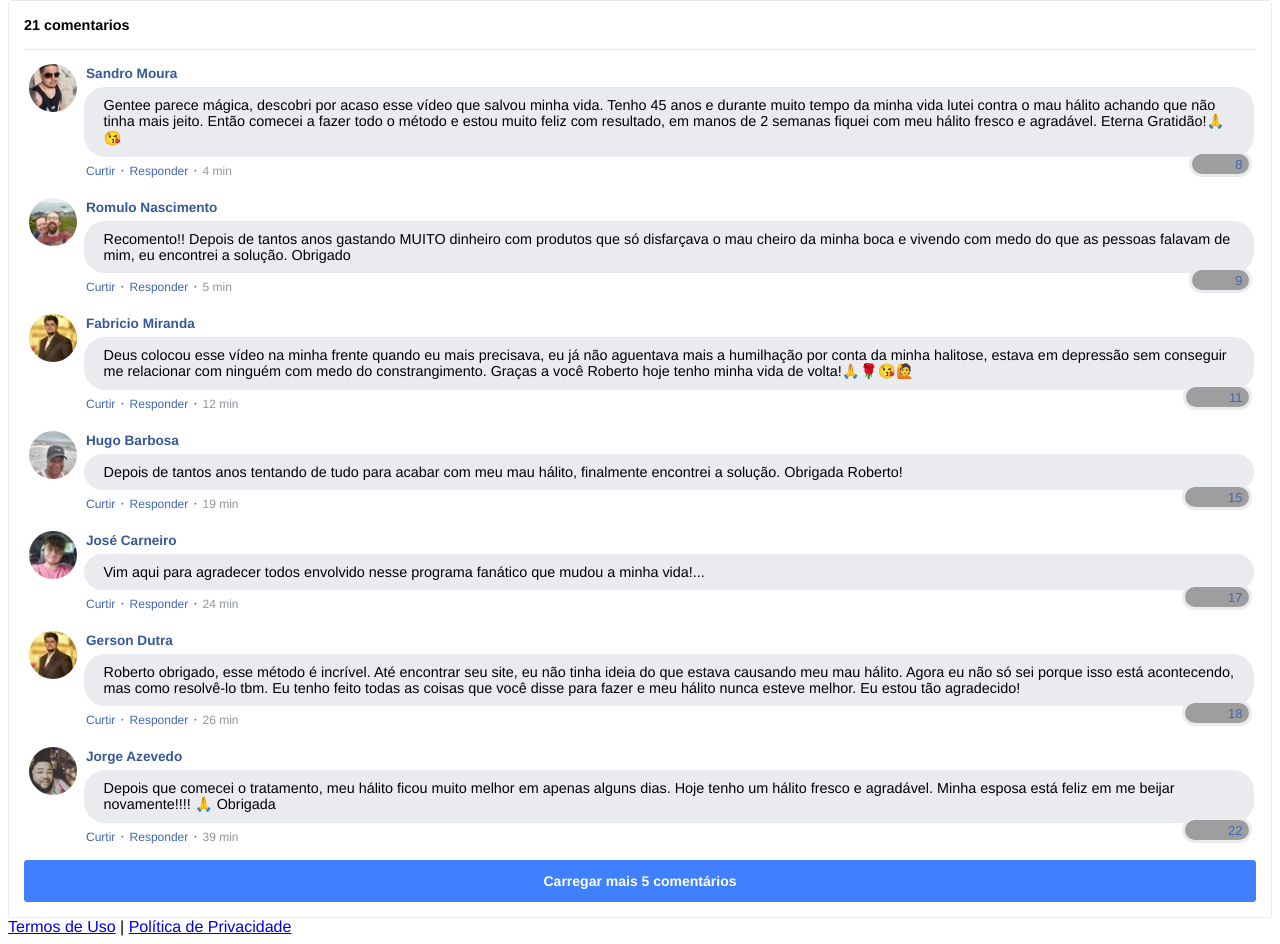
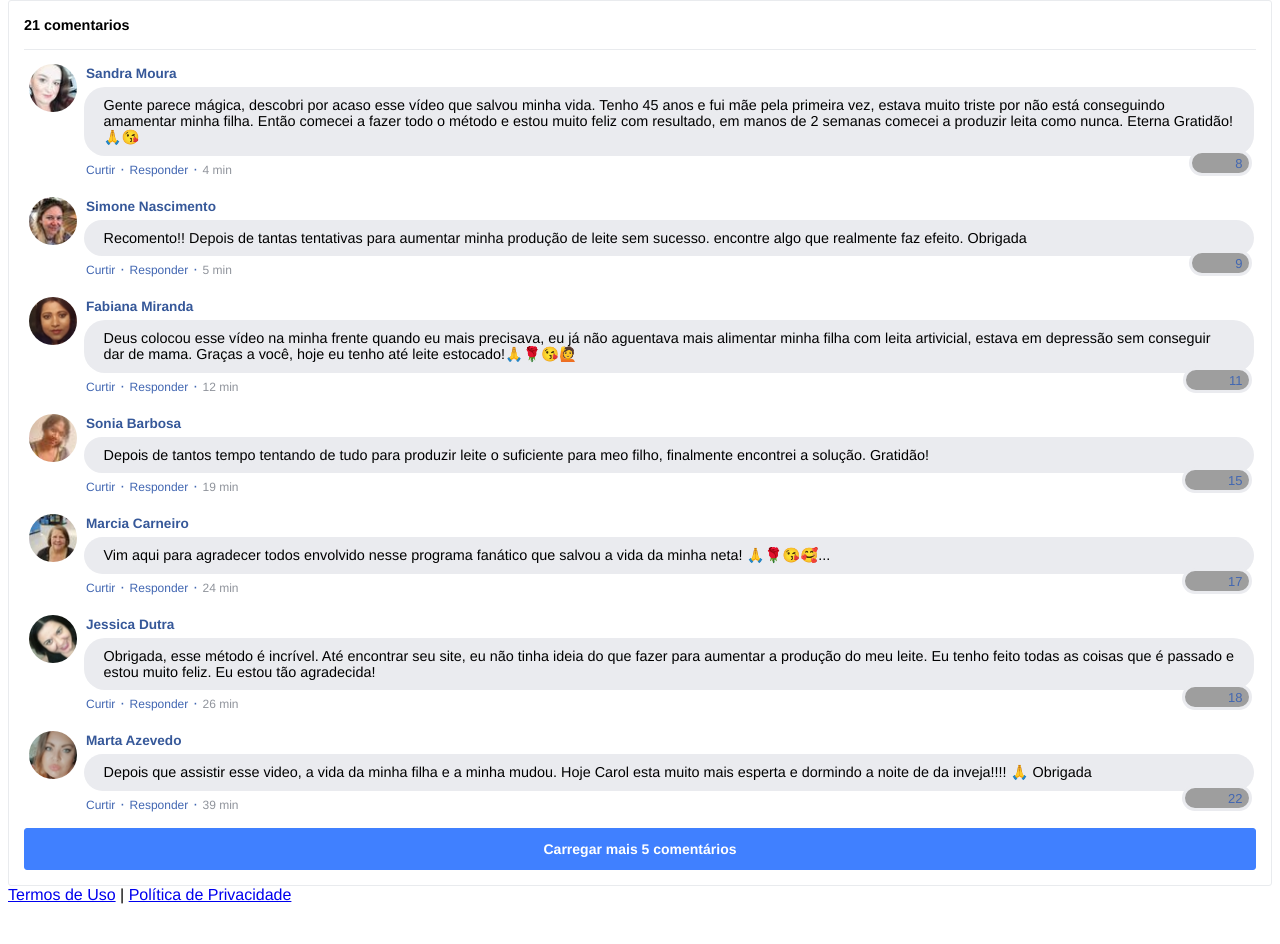
Before and after one commit to thiagomdecampos/projetoamamentarepossivel.online, a plain HTML site: page index.html in a window 1280 px wide. Shown: the part 761-1705 px from the top of the page. After the commit the page ends 1673 px from the top, so only its background shows below. Drawn offline with nearby package versions, Linux system fonts and the light colour scheme; grey boxes are pictures that could not be loaded; a script that the page names is missing.

Commit message:
Add files via upload

```diff
--- a/index.html
+++ b/index.html
@@ -124,15 +124,15 @@ if (event.keyCode == 73) {return false;}
                   <tbody>
                     <tr>
                       <td rowspan="3" class="fb-comments-comment-img"><img
-                          src="./assets/img/comentarios/h4.jpeg"></td>
+                          src="./assets/img/comentarios/m14.jpeg"></td>
                       <td>
                         <font class="fb-comments-comment-name">
-                          <name>Sandro Moura</name>
+                          <name>Sandra Moura</name>
                         </font>
                       </td>
                     </tr>
                     <tr>
-                      <td class="fb-comments-comment-text">Gentee parece mágica, descobri por acaso esse vídeo que salvou minha vida. Tenho 45 anos e durante muito tempo da minha vida lutei contra o mau hálito achando que não tinha mais jeito. Então comecei a fazer todo o método e estou muito feliz com resultado, em manos de 2 semanas fiquei com meu hálito fresco e agradável. Eterna Gratidão!🙏😘</td>
+                      <td class="fb-comments-comment-text">Gente parece mágica, descobri por acaso esse vídeo que salvou minha vida. Tenho 45 anos e fui mãe pela primeira vez, estava muito triste por não está conseguindo amamentar minha filha. Então comecei a fazer todo o método e estou muito feliz com resultado, em manos de 2 semanas comecei a produzir leita como nunca. Eterna Gratidão!🙏😘</td>
                     </tr>
                     <tr>
                       <td class="fb-comments-comment-actions">
@@ -153,15 +153,15 @@ if (event.keyCode == 73) {return false;}
                   <tbody>
                     <tr>
                       <td rowspan="3" class="fb-comments-comment-img"><img
-                          src="./assets/img/comentarios/m9.jpeg"></td>
+                          src="./assets/img/comentarios/m17.jpeg"></td>
                       <td>
                         <font class="fb-comments-comment-name">
-                          <name>Romulo Nascimento</name>
+                          <name>Simone Nascimento</name>
                         </font>
                       </td>
                     </tr>
                     <tr>
-                      <td class="fb-comments-comment-text">Recomento!! Depois de tantos anos gastando MUITO dinheiro com produtos que só disfarçava o mau cheiro da minha boca e vivendo com medo do que as pessoas falavam de mim, eu encontrei a solução. Obrigado </td>
+                      <td class="fb-comments-comment-text">Recomento!! Depois de tantas tentativas para aumentar minha produção de leite sem sucesso. encontre algo que realmente faz efeito. Obrigada </td>
                     </tr>
                     <tr>
                       <td class="fb-comments-comment-actions">
@@ -182,15 +182,15 @@ if (event.keyCode == 73) {return false;}
                   <tbody>
                     <tr>
                       <td rowspan="3" class="fb-comments-comment-img"><img
-                          src="./assets/img/comentarios/h3.jpeg"></td>
+                          src="./assets/img/comentarios/m10.jpeg"></td>
                       <td>
                         <font class="fb-comments-comment-name">
-                          <name>Fabricio Miranda</name>
+                          <name>Fabiana Miranda</name>
                         </font>
                       </td>
                     </tr>
                     <tr>
-                      <td class="fb-comments-comment-text">Deus colocou esse vídeo na minha frente quando eu mais precisava, eu já não aguentava mais a humilhação por conta da minha halitose, estava em depressão sem conseguir me relacionar com ninguém com medo do constrangimento. Graças a você Roberto hoje tenho minha vida de volta!🙏🌹😘🙋</td>
+                      <td class="fb-comments-comment-text">Deus colocou esse vídeo na minha frente quando eu mais precisava, eu já não aguentava mais alimentar minha filha com leita artivicial, estava em depressão sem conseguir dar de mama. Graças a você, hoje eu tenho até leite estocado!🙏🌹😘🙋</td>
                     </tr>
                     <tr>
                       <td class="fb-comments-comment-actions">
@@ -211,15 +211,15 @@ if (event.keyCode == 73) {return false;}
                   <tbody>
                     <tr>
                       <td rowspan="3" class="fb-comments-comment-img"><img
-                          src="./assets/img/comentarios/m3.jpeg"></td>
+                          src="./assets/img/comentarios/h1.jpeg"></td>
                       <td>
                         <font class="fb-comments-comment-name">
-                          <name>Hugo Barbosa</name>
+                          <name>Sonia Barbosa</name>
                         </font>
                       </td>
                     </tr>
                     <tr>
-                      <td class="fb-comments-comment-text">Depois de tantos anos tentando de tudo para acabar com meu mau hálito, finalmente encontrei a solução. Obrigada Roberto!</td>
+                      <td class="fb-comments-comment-text">Depois de tantos tempo tentando de tudo para produzir leite o suficiente para meo filho, finalmente encontrei a solução. Gratidão!</td>
                     </tr>
                     <tr>
                       <td class="fb-comments-comment-actions">
@@ -240,15 +240,15 @@ if (event.keyCode == 73) {return false;}
                   <tbody>
                     <tr>
                       <td rowspan="3" class="fb-comments-comment-img"><img
-                          src="./assets/img/comentarios/h5.jpeg"></td>
+                          src="./assets/img/comentarios/m16.jpeg"></td>
                       <td>
                         <font class="fb-comments-comment-name">
-                          <name>José Carneiro</name>
+                          <name>Marcia Carneiro</name>
                         </font>
                       </td>
                     </tr>
                     <tr>
-                      <td class="fb-comments-comment-text">Vim aqui para agradecer todos envolvido nesse programa fanático que mudou a minha vida!... </td>
+                      <td class="fb-comments-comment-text">Vim aqui para agradecer todos envolvido nesse programa fanático que salvou a vida da minha neta! 🙏🌹😘🥰... </td>
                     </tr>
                     <tr>
                       <td class="fb-comments-comment-actions">
@@ -269,15 +269,15 @@ if (event.keyCode == 73) {return false;}
                   <tbody>
                     <tr>
                       <td rowspan="3" class="fb-comments-comment-img"><img
-                          src="./assets/img/comentarios/h3.jpeg"></td>
+                          src="./assets/img/comentarios/m6.jpeg"></td>
                       <td>
                         <font class="fb-comments-comment-name">
-                          <name>Gerson Dutra</name>
+                          <name>Jessica Dutra</name>
                         </font>
                       </td>
                     </tr>
                     <tr>
-                      <td class="fb-comments-comment-text">Roberto obrigado, esse método é incrível. Até encontrar seu site, eu não tinha ideia do que estava causando meu mau hálito. Agora eu não só sei porque isso está acontecendo, mas como resolvê-lo tbm. Eu tenho feito todas as coisas que você disse para fazer e meu hálito nunca esteve melhor. Eu estou tão agradecido!</td>
+                      <td class="fb-comments-comment-text">Obrigada, esse método é incrível. Até encontrar seu site, eu não tinha ideia do que fazer para aumentar a produção do meu leite. Eu tenho feito todas as coisas que é passado e estou muito feliz. Eu estou tão agradecida!</td>
                     </tr>
                     <tr>
                       <td class="fb-comments-comment-actions">
@@ -298,16 +298,16 @@ if (event.keyCode == 73) {return false;}
                   <tbody>
                     <tr>
                       <td rowspan="3" class="fb-comments-comment-img"><img
-                          src="./assets/img/comentarios/h8.jpeg">
+                          src="./assets/img/comentarios/m8.jpeg">
                       </td>
                       <td>
                         <font class="fb-comments-comment-name">
-                          <name>Jorge Azevedo</name>
+                          <name>Marta Azevedo</name>
                         </font>
                       </td>
                     </tr>
                     <tr>
-                      <td class="fb-comments-comment-text">Depois que comecei o tratamento, meu hálito ficou muito melhor em apenas alguns dias. Hoje tenho um hálito fresco e agradável. Minha esposa está feliz em me beijar novamente!!!! 🙏 Obrigada</td>
+                      <td class="fb-comments-comment-text">Depois que assistir esse video, a vida da minha filha e a minha mudou. Hoje Carol esta muito mais esperta e dormindo a noite de da inveja!!!! 🙏 Obrigada</td>
                     </tr>
                     <tr>
                       <td class="fb-comments-comment-actions">
@@ -330,16 +330,16 @@ if (event.keyCode == 73) {return false;}
                     <tbody>
                       <tr>
                         <td rowspan="3" class="fb-comments-comment-img"><img
-                            src="./assets/img/comentarios/h7.jpeg">
+                            src="./assets/img/comentarios/m7.jpeg">
                         </td>
                         <td>
                           <font class="fb-comments-comment-name">
-                            <name>Ivam Tavares</name>
+                            <name>Livia Tavares</name>
                           </font>
                         </td>
                       </tr>
                       <tr>
-                        <td class="fb-comments-comment-text">Funciona mesmo gente. Metodo testado e aprovado! Tmj Obrigado </td>
+                        <td class="fb-comments-comment-text">Funciona mesmo gente. Metodo testado e aprovado! Obrigada </td>
                       </tr>
                       <tr>
                         <td class="fb-comments-comment-actions">
@@ -360,16 +360,16 @@ if (event.keyCode == 73) {return false;}
                     <tbody>
                       <tr>
                         <td rowspan="3" class="fb-comments-comment-img"><img
-                            src="./assets/img/comentarios/m3.jpeg">
+                            src="./assets/img/comentarios/m5.jpeg">
                         </td>
                         <td>
                           <font class="fb-comments-comment-name">
-                            <name>Jose Eraldo</name>
+                            <name>Fernanda Maia</name>
                           </font>
                         </td>
                       </tr>
                       <tr>
-                        <td class="fb-comments-comment-text">Seguir como manta e rapidamente vi os surpreendentes resultados. Confesso que não esperava algo tão completo. Só tenho a agradecer pelo!. 🙏🙏🙏🙏🙏🙏</td>
+                        <td class="fb-comments-comment-text">Rapidamente vi os surpreendentes resultados. Confesso que não esperava algo tão completo. Só tenho a agradecer!. 🙏🙏🙏</td>
                       </tr>
                       <tr>
                         <td class="fb-comments-comment-actions">
@@ -390,7 +390,7 @@ if (event.keyCode == 73) {return false;}
                     <tbody>
                       <tr>
                         <td rowspan="3" class="fb-comments-comment-img"><img
-                            src="./assets/img/comentarios/m5.jpeg">
+                            src="./assets/img/comentarios/m11.jpeg">
                         </td>
                         <td>
                           <font class="fb-comments-comment-name">
@@ -399,7 +399,7 @@ if (event.keyCode == 73) {return false;}
                         </td>
                       </tr>
                       <tr>
-                        <td class="fb-comments-comment-text"> Consegui resolver o problema do mau hálito e estou muito feliz!! O protocolo para acabar com o mau hálito realmente é bastante inovador e eficaz!! ..🌹🥰</td>
+                        <td class="fb-comments-comment-text"> Consegui resolver o problema do meu leite e ainda perdi uns quilinhos. Estou muito feliz!!🌹🥰</td>
                       </tr>
                       <tr>
                         <td class="fb-comments-comment-actions">
@@ -420,15 +420,15 @@ if (event.keyCode == 73) {return false;}
                     <tbody>
                       <tr>
                         <td rowspan="3" class="fb-comments-comment-img"><img
-                            src="./assets/img/comentarios/h8.jpeg"></td>
+                            src="./assets/img/comentarios/m13.jpeg"></td>
                         <td>
                           <font class="fb-comments-comment-name">
-                            <name>Roger Dias</name>
+                            <name>Amanda Dias</name>
                           </font>
                         </td>
                       </tr>
                       <tr>
-                        <td class="fb-comments-comment-text">No mesmo dia que comecei o metodo, ja notei o resultado, muito bom!</td>
+                        <td class="fb-comments-comment-text">Em 3 dias que comecei o metodo, ja notei o resultado, muito bom!</td>
                       </tr>
                       <tr>
                         <td class="fb-comments-comment-actions">
```
